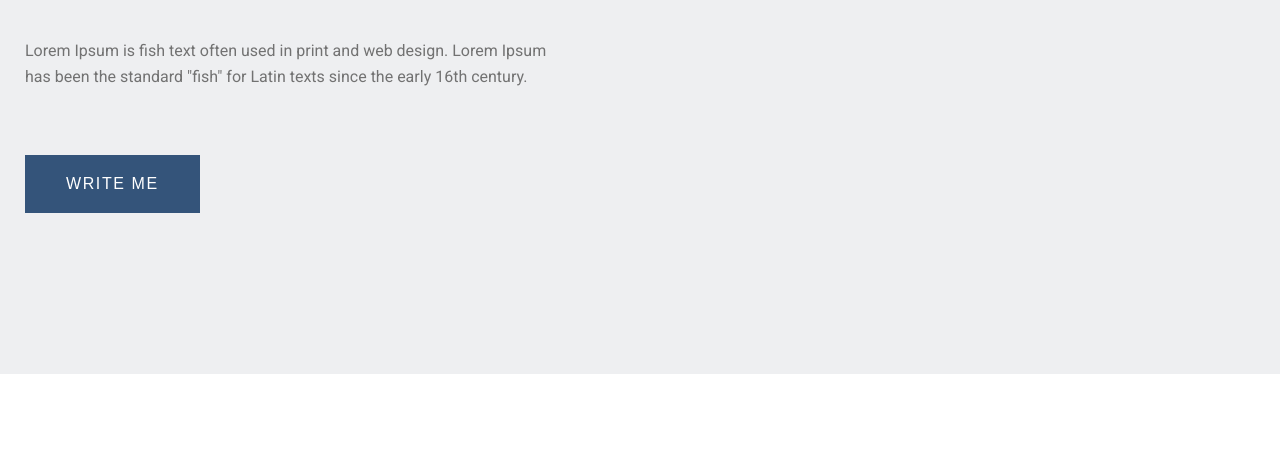
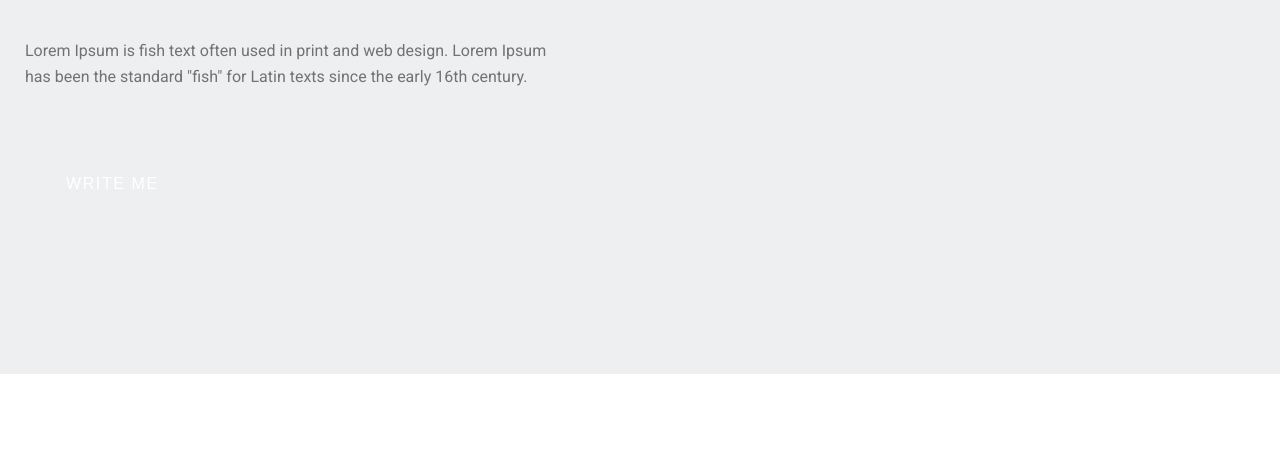
Before and after one commit to faberlissss/simple_site, a plain HTML site: page index.html in a window 1280 px wide. In both pictures the pointer is over the button "WRITE ME". Shown: the part 328-799 px from the top of the page. Drawn offline with Linux system fonts and the light colour scheme.

Commit message:
add hover animation for blue button

```diff
--- a/main.css
+++ b/main.css
@@ -75,6 +75,12 @@ body {
      letter-spacing: 1.6px;
      color: #FFF;
      padding: 20px 41px;
+     cursor: pointer;
+     transition: all 0.3s ease;
+}
+
+.btn-blue:hover {
+    background-color: transparent;
 }
 
  /* common styles */
```
